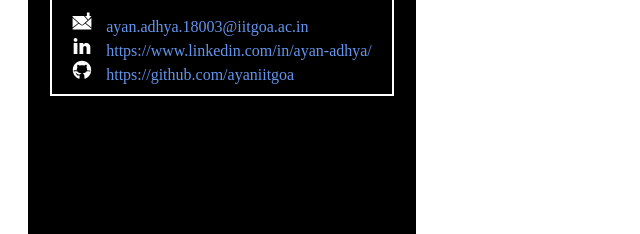
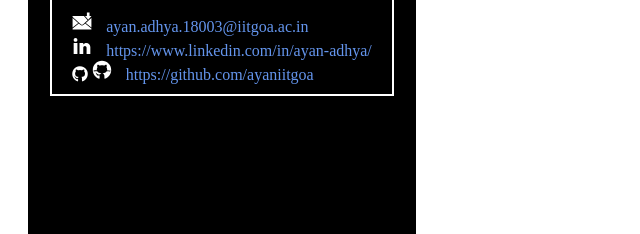
Before and after one commit to ayaniitgoa/ayaniitgoa.github.io, a plain HTML site: page index.html in a window 1280 px wide. Shown: the part 471-705 px from the top of the page, 418-1058 px from the left. Drawn offline with Linux system fonts and the light colour scheme.

```diff
--- a/index.html
+++ b/index.html
@@ -234,7 +234,7 @@
               </a>
             </p>
             <p>
-              <!-- <i class="fab fa-github social-icons"></i> -->
+              <i class="fab fa-github social-icons"></i>
               <a href="https://github.com/ayaniitgoa" target="blank">
                 <svg
                   xmlns="http://www.w3.org/2000/svg"
```
